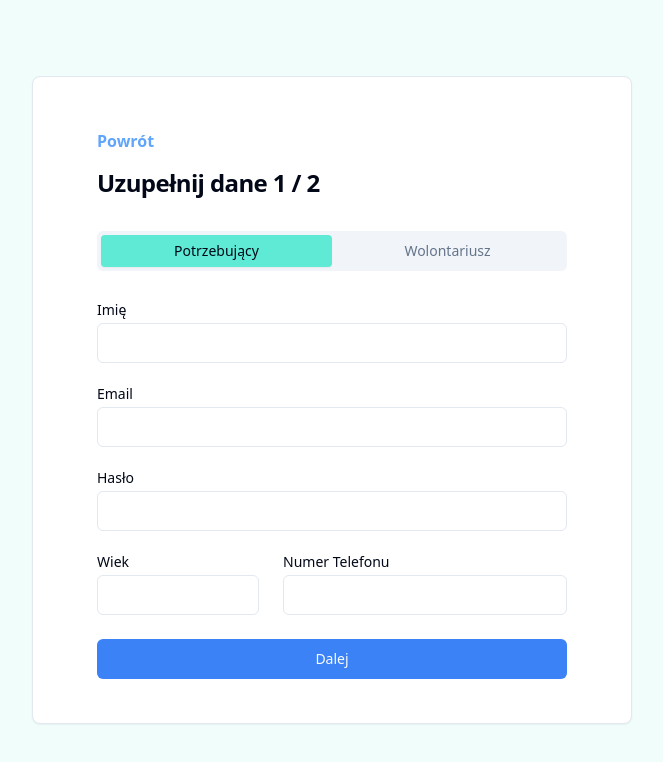
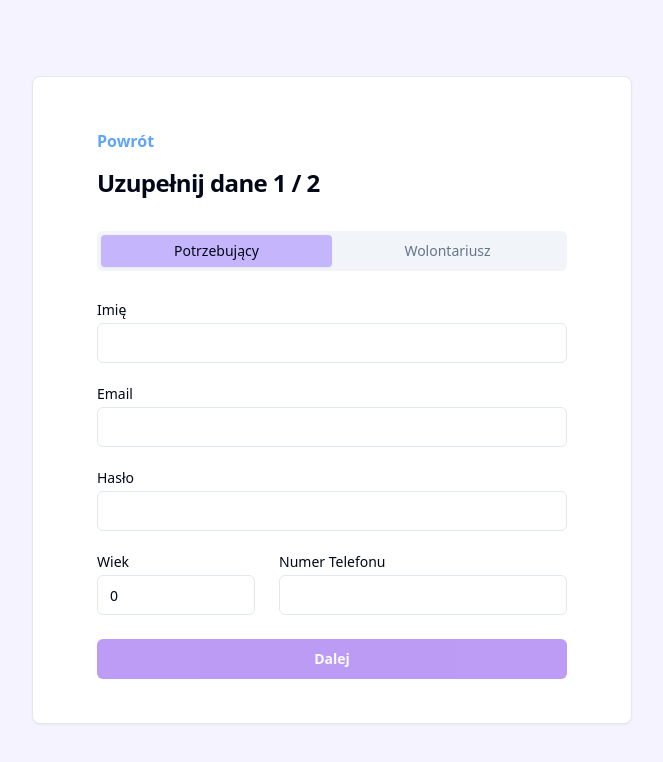
Before and after one commit to sovsky/teamf-app, a React (Vite) app in the folder frontend/: page /register in a window 1280 px wide. Shown: the top 762 px of the page, without its empty margins (308-971 px from the left). Built offline with nearby package versions, Linux system fonts and the light colour scheme.

Commit message:
feat: add react hook forms handling for FirstStepForm.tsx

```diff
--- a/frontend/package.json
+++ b/frontend/package.json
@@ -10,6 +10,7 @@
     "preview": "vite preview"
   },
   "dependencies": {
+    "@hookform/error-message": "^2.0.1",
     "@radix-ui/react-accordion": "^1.2.1",
     "@radix-ui/react-dialog": "^1.1.2",
     "@radix-ui/react-label": "^2.1.0",
--- /dev/null
+++ b/frontend/src/components/register/FirstStepForm.tsx
@@ -0,0 +1,134 @@
+import {Tabs, TabsList, TabsTrigger} from "@/components/ui/tabs.tsx";
+import {Label} from "@/components/ui/label.tsx";
+import {Input} from "@/components/ui/input.tsx";
+import {Button} from "@/components/ui/button.tsx";
+import {Dispatch, SetStateAction, useEffect, useRef} from "react";
+import {useForm} from "react-hook-form";
+import {IRegisterForm} from "@/pages/Register.tsx";
+
+interface Inputs {
+    name: string;
+    password: string;
+    email: string;
+    age: number;
+    phone: string;
+}
+
+interface IFirstStepForm {
+    setActualStep: Dispatch<SetStateAction<number>>,
+    setFullFormData: Dispatch<SetStateAction<IRegisterForm>>,
+    fullFormData: IRegisterForm
+}
+
+export default function FirstStepForm({setActualStep, setFullFormData, fullFormData}: IFirstStepForm) {
+
+    const {register, handleSubmit, formState, getFieldState} = useForm<Inputs>()
+    const {invalid: passwordIsInvalid} = getFieldState("password", formState)
+    const inNeedTabRef = useRef<HTMLButtonElement | null>(null)
+
+    useEffect(() => {
+        console.log(passwordIsInvalid)
+    }, [formState]);
+
+    const getAccountType = (): "inNeed" | "helper" => {
+        if (inNeedTabRef.current?.getAttribute("data-state") === "active") {
+            return "inNeed"
+        }
+
+        return "helper"
+    }
+
+    const onSubmit = (data: Inputs) => {
+        const accountType = getAccountType()
+
+        // save data from first step form to fullFormData state
+        setFullFormData(prevState => {
+            return {
+                ...prevState,
+                ...data,
+                accountType
+            }
+        })
+
+        // go to next form step
+        setActualStep(prevState => prevState + 1)
+    }
+
+    return (
+        <form onSubmit={handleSubmit(onSubmit)} className="flex flex-col gap-6">
+            <Tabs defaultValue={fullFormData.accountType} className="py-2">
+                <TabsList className="grid w-full grid-cols-2">
+                    <TabsTrigger ref={inNeedTabRef} className="data-[state=active]:bg-violet-300"
+                                 value="inNeed">Potrzebujący</TabsTrigger>
+                    <TabsTrigger className="data-[state=active]:bg-violet-300"
+                                 value="helper">Wolontariusz</TabsTrigger>
+                </TabsList>
+            </Tabs>
+            <div className="grid sm:grid-flow-col gap-6">
+                <div className="grid w-full items-center gap-1.5">
+                    <Label htmlFor="name">Imię</Label>
+                    <Input defaultValue={fullFormData.name} isValid={true}
+                           id="name" {...register("name", {required: "Uzupełnij nazwę użytkownika"})}/>
+                </div>
+            </div>
+            <div className="grid sm:grid-flow-col gap-6">
+                <div className="grid w-full items-center gap-1.5">
+                    <Label htmlFor="email">Email</Label>
+                    <Input defaultValue={fullFormData.email} id="email" type="email" {...register("email", {
+                        required: "Uzupełnij adres email", pattern: {
+                            value: /^(([^<>()[\]\\.,;:\s@"]+(\.[^<>()[\]\\.,;:\s@"]+)*)|(".+"))@((\[[0-9]{1,3}\.[0-9]{1,3}\.[0-9]{1,3}\.[0-9]{1,3}])|(([a-zA-Z\-0-9]+\.)+[a-zA-Z]{2,}))$/,
+                            message: 'Wprowadź poprawny adres email',
+                        },
+                    })}/>
+                </div>
+            </div>
+            <div className="grid sm:grid-flow-col gap-6">
+                <div className="grid w-full items-center gap-1.5">
+                    <Label htmlFor="password">Hasło</Label>
+                    <Input isValid={!passwordIsInvalid} defaultValue={fullFormData.password} id="password"
+                           type="password" {...register("password", {
+                        required: "Uzupełnij hasło",
+                        minLength: {
+                            value: 8,
+                            message: "Hasło musi mieć co najmniej 8 znaków"
+                        },
+                        pattern: {
+                            value: /^(?=.*[A-Za-z])(?=.*\d)[A-Za-z\d]{8,}$/,
+                            message: "Hasło musi zawierać co najmniej jedną literę i jedną cyfrę"
+                        }
+                    })}/>
+                </div>
+            </div>
+            <div className="grid sm:grid-flow-col gap-6">
+                <div className="grid w-full max-w-sm items-center gap-1.5">
+                    <Label htmlFor="age">Wiek</Label>
+                    <Input defaultValue={fullFormData.age} id="age" type="number" min="0" max="99" {...register("age", {
+                        required: "Uzupełnij wiek",
+                        min: {
+                            value: 0,
+                            message: "Wprowadź poprawny wiek"
+                        },
+                        max: {
+                            value: 99,
+                            message: "Wprowadź poprawny wiek"
+                        }
+                    })}/>
+                </div>
+                <div className="grid w-full max-w-sm items-center gap-1.5">
+                    <Label htmlFor="phone">Numer Telefonu</Label>
+                    <Input defaultValue={fullFormData.phone} id="phone" type="tel" {...register("phone", {
+                        required: "Uzupełnij numer telefonu",
+                        pattern: {
+                            value: /^[0-9]{9,15}$/,
+                            message: "Wprowadź poprawny numer telefonu (9-15 cyfr)"
+                        }
+                    })} />
+                </div>
+            </div>
+            <Button disabled={(!formState.isValid)}
+                    className="bg-violet-600 font-bold hover:bg-violet-700 mt-auto">
+                Dalej
+            </Button>
+        </form>
+    )
+}
--- a/frontend/src/components/ui/input.tsx
+++ b/frontend/src/components/ui/input.tsx
@@ -1,17 +1,20 @@
 import * as React from "react"
 
-import { cn } from "@/lib/utils"
+import {cn} from "@/lib/utils"
 
-export type InputProps = React.InputHTMLAttributes<HTMLInputElement>
+export interface InputProps extends React.InputHTMLAttributes<HTMLInputElement> {
+    isValid?: boolean
+}
 
 const Input = React.forwardRef<HTMLInputElement, InputProps>(
-  ({ className, type, ...props }, ref) => {
+    ({className, type, isValid, ...props}, ref) => {
         return (
             <input
                 type={type}
                 className={cn(
                     "flex h-10 w-full rounded-md border border-input bg-background px-3 py-2 text-sm ring-offset-background file:border-0 file:bg-transparent file:text-sm file:font-medium file:text-foreground placeholder:text-muted-foreground focus-visible:outline-none focus-visible:ring-2 focus-visible:ring-ring focus-visible:ring-offset-2 disabled:cursor-not-allowed disabled:opacity-50",
-          className
+                    className,
+                    isValid ? "text-green-600" : ""
                 )}
                 ref={ref}
                 {...props}
@@ -21,4 +24,4 @@ const Input = React.forwardRef<HTMLInputElement, InputProps>(
 )
 Input.displayName = "Input"
 
-export { Input }
+export {Input}
--- a/frontend/src/pages/Register.tsx
+++ b/frontend/src/pages/Register.tsx
@@ -1,7 +1,6 @@
 import {Card, CardContent, CardHeader, CardTitle} from "@/components/ui/card.tsx";
 import {Link} from "react-router-dom";
-import {Input} from "@/components/ui/input.tsx";
-import {Label} from "@/components/ui/label.tsx";
+
 import {
     Select,
     SelectContent,
@@ -9,21 +8,21 @@ import {
     SelectTrigger,
     SelectValue
 } from "@/components/ui/select.tsx";
-import {Tabs, TabsList, TabsTrigger} from "@/components/ui/tabs.tsx";
 import {Button} from "@/components/ui/button.tsx";
 import {MultiSelect} from "@/components/ui/multi-select.tsx";
 import {useState} from "react";
+import FirstStepForm from "@/components/register/FirstStepForm.tsx";
 
-
-interface firstStepInputs {
+export interface IRegisterForm {
+    accountType: "inNeed" | "helper";
     name: string;
+    email: string;
     password: string;
-    email: string;
     age: number;
     phone: string;
+    city: string;
+    helpTypes: string[];
 }
-
-interface secondStepInputs {}
 
 export default function Register() {
 
@@ -42,51 +41,16 @@ export default function Register() {
     ]
 
     const [actualStep, setActualStep] = useState(1)
-
-    const FirstForm = (
-        <form className="flex flex-col gap-6">
-            <Tabs defaultValue="needer" className="py-2">
-                <TabsList className="grid w-full grid-cols-2">
-                    <TabsTrigger className="data-[state=active]:bg-teal-300"
-                                 value="needer">Potrzebujący</TabsTrigger>
-                    <TabsTrigger className="data-[state=active]:bg-teal-300"
-                                 value="helper">Wolontariusz</TabsTrigger>
-                </TabsList>
-            </Tabs>
-            <div className="grid sm:grid-flow-col gap-6">
-                <div className="grid w-full items-center gap-1.5">
-                    <Label htmlFor="fullname">Imię</Label>
-                    <Input id="fullname"/>
-                </div>
-            </div>
-            <div className="grid sm:grid-flow-col gap-6">
-                <div className="grid w-full items-center gap-1.5">
-                    <Label htmlFor="email">Email</Label>
-                    <Input id="email" type="email"/>
-                </div>
-            </div>
-            <div className="grid sm:grid-flow-col gap-6">
-                <div className="grid w-full items-center gap-1.5">
-                    <Label htmlFor="password">Hasło</Label>
-                    <Input id="password" type="password"/>
-                </div>
-            </div>
-            <div className="grid sm:grid-flow-col gap-6">
-                <div className="grid w-full max-w-sm items-center gap-1.5">
-                    <Label htmlFor="age">Wiek</Label>
-                    <Input id="age" type="number" min="0" max="999"/>
-                </div>
-                <div className="grid w-full max-w-sm items-center gap-1.5">
-                    <Label htmlFor="phone">Numer Telefonu</Label>
-                    <Input id="phone" type="tel"/>
-                </div>
-            </div>
-            <Button className="bg-blue-500 hover:bg-blue-600 mt-auto" onClick={() => {
-                setActualStep(prevState => prevState + 1)
-            }}>Dalej
-            </Button>
-        </form>
-    )
+    const [fullFromData, setFullFormData] = useState<IRegisterForm>({
+        accountType: "inNeed",
+        name: "",
+        email: "",
+        password: "",
+        age: 0,
+        phone: "",
+        city: "",
+        helpTypes: []
+    })
 
     const SecondForm = (
         <form className="flex flex-col gap-6">
@@ -118,7 +82,8 @@ export default function Register() {
     const multiForm = [
         {
             title: "Uzupełnij dane 1 / 2",
-            form: FirstForm,
+            form: <FirstStepForm setActualStep={setActualStep} setFullFormData={setFullFormData}
+                                 fullFormData={fullFromData}/>,
         },
         {
             title: "Uzupełnij dane 2 / 2",
@@ -127,7 +92,7 @@ export default function Register() {
     ]
 
     return (
-        <main className="h-screen flex justify-center items-center bg-teal-50 p-5">
+        <main className="h-screen flex justify-center items-center bg-violet-50 p-5">
             <Card className="sm:px-10 sm:py-5 min-w-[300px] w-full max-w-[600px]">
                 <CardHeader>
                     <Link className="text-blue-400 font-semibold py-2" to="/">Powrót</Link>
```
Also changed, not shown: frontend/tailwind.config.js (+11 -1 lines), 1 other file (tests, documents, lock files or other folders). Lines whose indentation alone changed are shown as unchanged.
